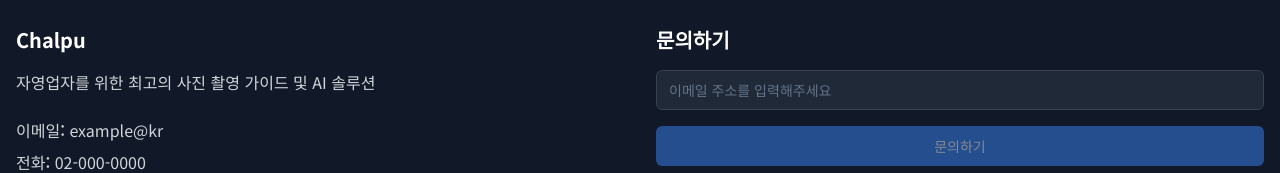
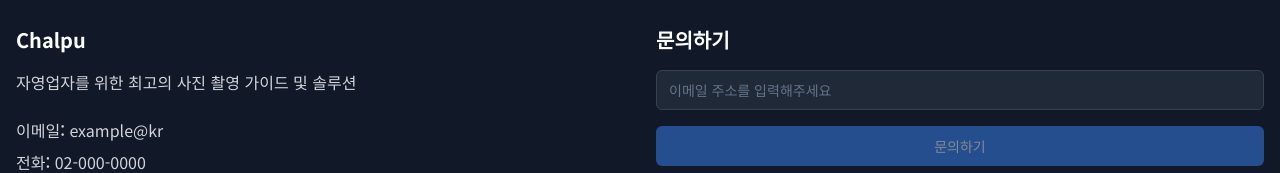
Before and after one commit to ChalpuCamera/chalpu-landing, a Next.js app: page / in a window 1280 px wide. Shown: the part 1686-1859 px from the top of the page. Built offline with nearby package versions, Linux system fonts and the light colour scheme; no server answers.

Commit message:
fix: 내용 수정

```diff
--- a/src/components/landing/FooterSection.tsx
+++ b/src/components/landing/FooterSection.tsx
@@ -26,7 +26,7 @@
           <div>
             <h3 className="text-xl font-bold mb-4">Chalpu</h3>
             <p className="text-gray-300 mb-6">
-              자영업자를 위한 최고의 사진 촬영 가이드 및 AI 솔루션
+              자영업자를 위한 최고의 사진 촬영 가이드 및 솔루션
             </p>
             <div className="flex flex-col space-y-2">
               <p className="text-gray-300">
```
